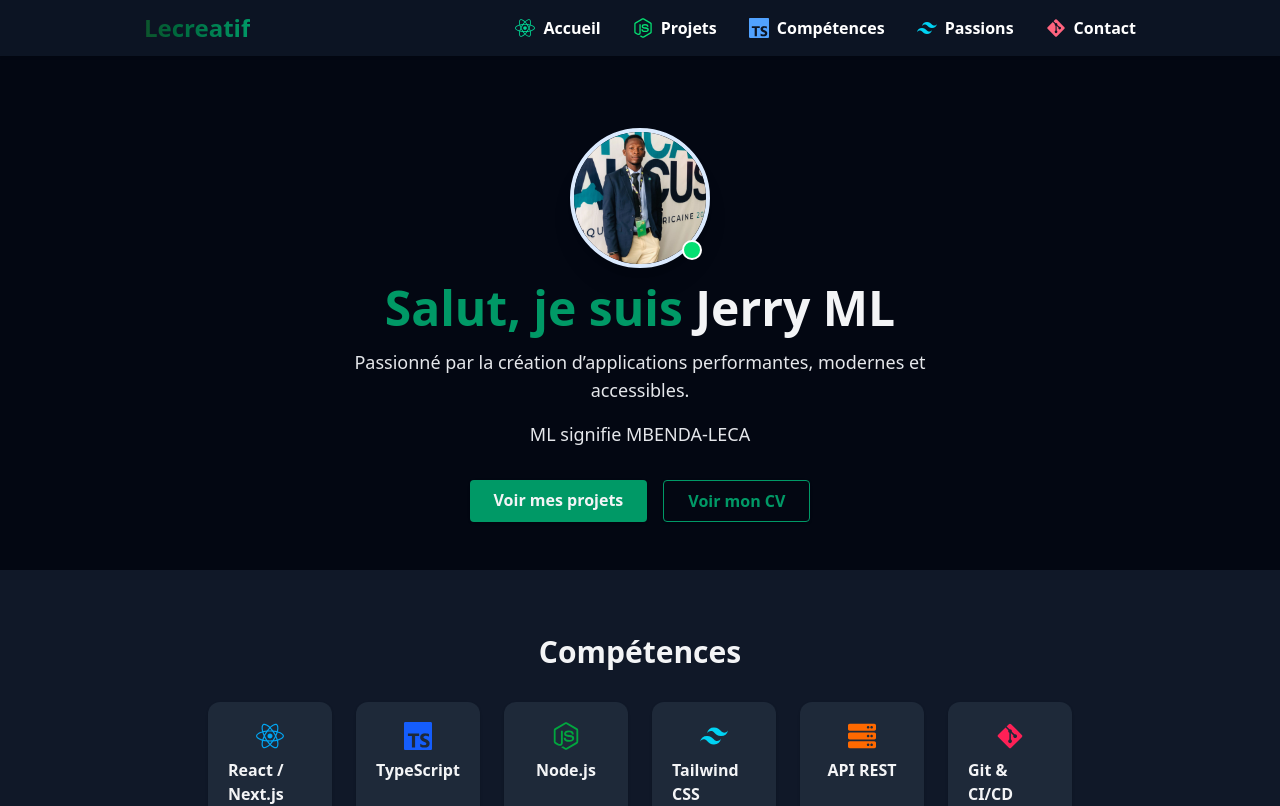
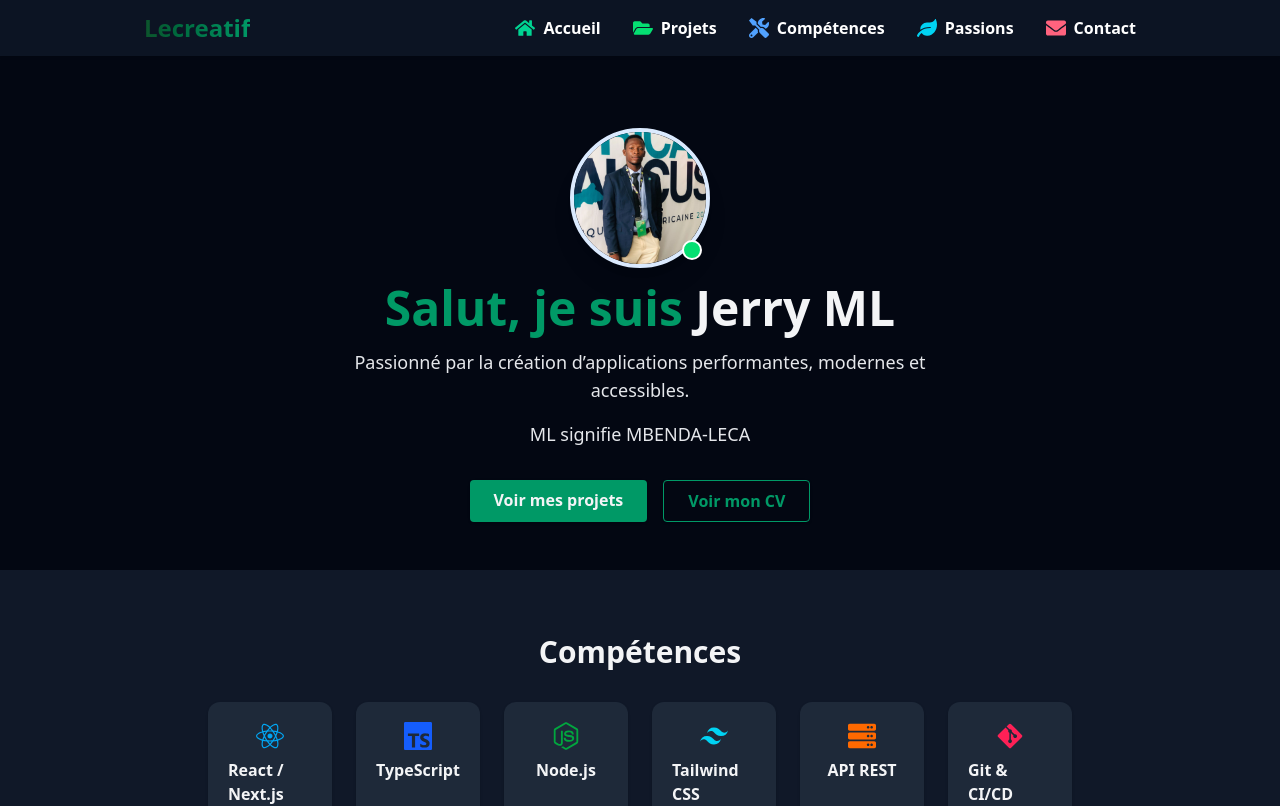
Before and after one commit to Jerry-M-L/portfolio-mlj, a Next.js app: page / in a window 1280 px wide. Shown: the top 806 px of the page. Built offline with nearby package versions, Linux system fonts and the light colour scheme.

Commit message:
Update 2.6

```diff
--- a/app/page.tsx
+++ b/app/page.tsx
@@ -3,7 +3,7 @@
 import Image from "next/image";
 import Link from "next/link";
 import { useState, useEffect } from "react";
-import { FaReact, FaNodeJs, FaGitAlt, FaServer } from "react-icons/fa";
+import { FaReact, FaNodeJs, FaGitAlt, FaServer, FaTools, FaFolderOpen, FaHome, FaLeaf, FaEnvelope } from "react-icons/fa";
 import { SiTypescript, SiTailwindcss } from "react-icons/si";
 
 export default function Home() {
@@ -48,11 +48,11 @@ export default function Home() {
             </button>
           </div>
           <ul className="hidden sm:flex space-x-8 font-semibold text-white">
-            <li><Link href="/" className="hover:text-emerald-600 flex items-center gap-2"><FaReact className="w-5 h-5 text-emerald-400" />Accueil</Link></li>
-            <li><a href="#projects" className="hover:text-emerald-600 flex items-center gap-2"><FaNodeJs className="w-5 h-5 text-green-400" />Projets</a></li>
-            <li><a href="#skills" className="hover:text-emerald-600 flex items-center gap-2"><SiTypescript className="w-5 h-5 text-blue-400" />Compétences</a></li>
-            <li><a href="#passions" className="hover:text-emerald-600 flex items-center gap-2"><SiTailwindcss className="w-5 h-5 text-cyan-400" />Passions</a></li>
-            <li><a href="#contact" className="hover:text-emerald-600 flex items-center gap-2"><FaGitAlt className="w-5 h-5 text-rose-400" />Contact</a></li>
+            <li><Link href="/" className="hover:text-emerald-600 flex items-center gap-2"><FaHome className="w-5 h-5 text-emerald-400" />Accueil</Link></li>
+            <li><a href="#projects" className="hover:text-emerald-600 flex items-center gap-2"><FaFolderOpen className="w-5 h-5 text-green-400" />Projets</a></li>
+            <li><a href="#skills" className="hover:text-emerald-600 flex items-center gap-2"><FaTools className="w-5 h-5 text-blue-400" />Compétences</a></li>
+            <li><a href="#passions" className="hover:text-emerald-600 flex items-center gap-2"><FaLeaf className="w-5 h-5 text-cyan-400" />Passions</a></li>
+            <li><a href="#contact" className="hover:text-emerald-600 flex items-center gap-2"><FaEnvelope className="w-5 h-5 text-rose-400" />Contact</a></li>
           </ul>
         </div>
         {/* Menu mobile */}
@@ -60,31 +60,31 @@ export default function Home() {
           <ul className="sm:hidden border-t px-4 pb-4 space-y-2 font-semibold bg-gray-950">
             <li>
               <a href="/" className="flex items-center gap-2 py-2 text-gray-100 hover:text-green-400" onClick={handleMenuClick}>
-                <FaReact className="w-5 h-5 text-emerald-400" />
+                <FaHome className="w-5 h-5 text-emerald-400" />
                 Accueil
               </a>
             </li>
             <li>
               <a href="#projects" className="flex items-center gap-2 py-2 text-gray-100 hover:text-green-400" onClick={handleMenuClick}>
-                <FaNodeJs className="w-5 h-5 text-green-400" />
+                <FaFolderOpen className="w-5 h-5 text-green-400" />
                 Projets
               </a>
             </li>
             <li>
               <a href="#skills" className="flex items-center gap-2 py-2 text-gray-100 hover:text-green-400" onClick={handleMenuClick}>
-                <SiTypescript className="w-5 h-5 text-blue-400" />
+                <FaTools className="w-5 h-5 text-blue-400" />
                 Compétences
               </a>
             </li>
             <li>
               <a href="#passions" className="flex items-center gap-2 py-2 text-gray-100 hover:text-green-400" onClick={handleMenuClick}>
-                <SiTailwindcss className="w-5 h-5 text-cyan-400" />
+                <FaLeaf className="w-5 h-5 text-cyan-400" />
                 Passions
               </a>
             </li>
             <li>
               <a href="#contact" className="flex items-center gap-2 py-2 text-gray-100 hover:text-green-400" onClick={handleMenuClick}>
-                <FaGitAlt className="w-5 h-5 text-rose-400" />
+                <FaEnvelope className="w-5 h-5 text-rose-400" />
                 Contact
               </a>
             </li>
```
